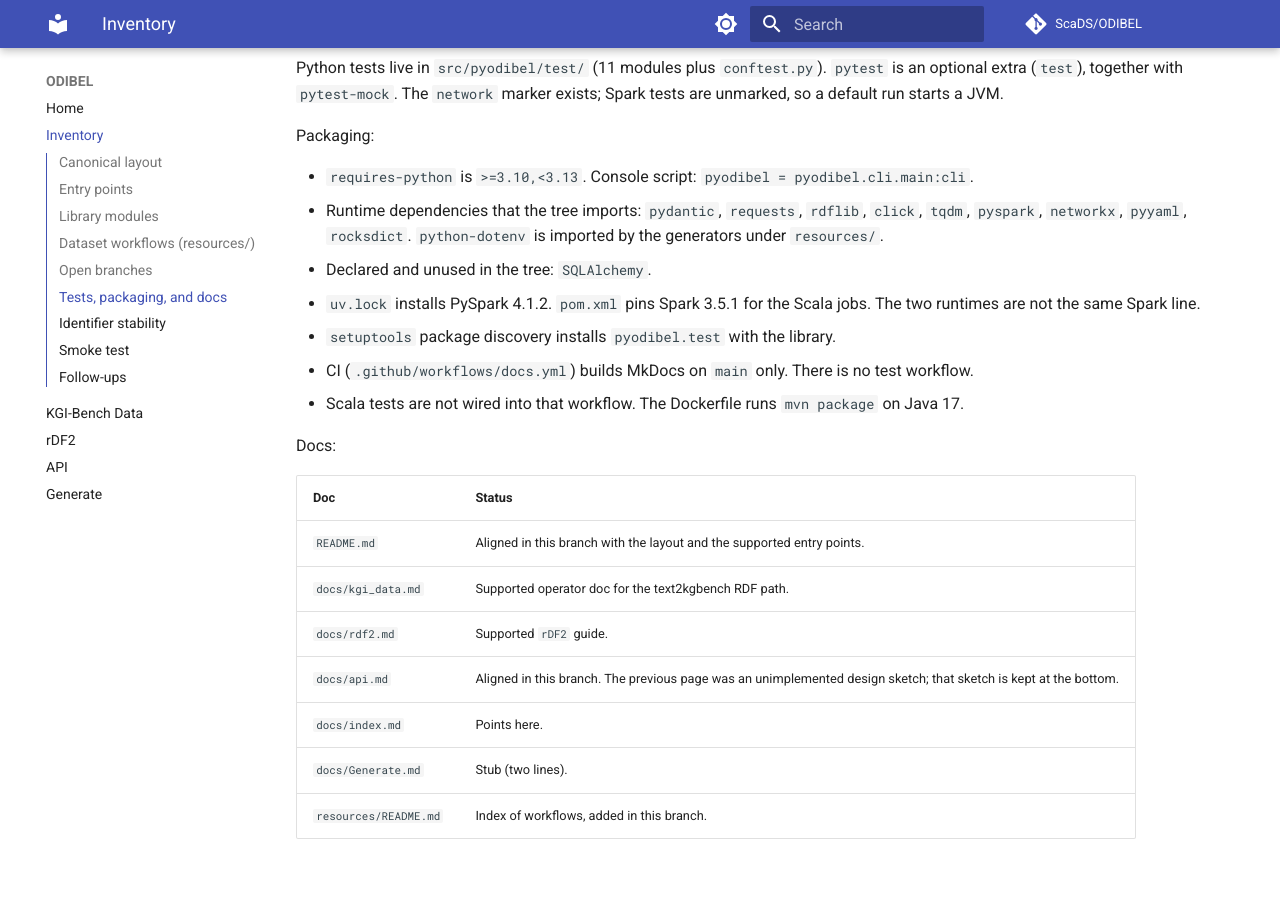
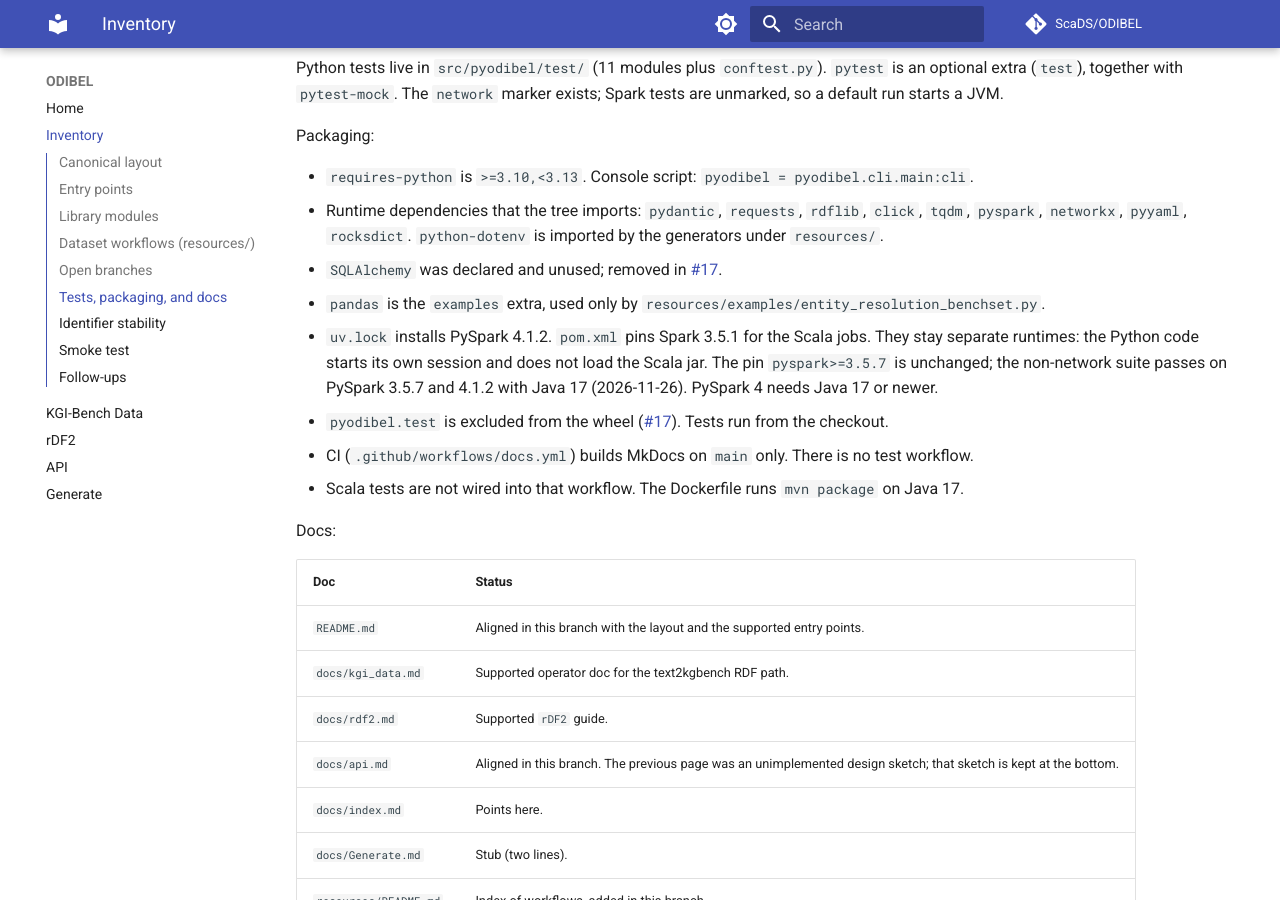
Before and after one commit to ScaDS/ODIBEL, an MkDocs documentation site: the page built from docs/inventory.md, in a window 1280 px wide and 900 px high, scrolled down 6060 px. Built offline with MkDocs 1.6.1 and Material for MkDocs 9.7.7, drawn with Linux system fonts in a browser that asks for light colours; comment, search, counter and statistics services are not loaded; some of the changed text lies outside the part shown.

Commit message:
build: drop SQLAlchemy, exclude tests from the wheel, document Spark runtimes.
pandas becomes the examples extra for entity_resolution_benchset.py. The pyspark>=3.5.7 pin is unchanged: the non-network suite passes on PySpark 3.5.7 and 4.1.2 with Java 17. The Scala jobs stay on Spark 3.5.1 as a separate runtime.

Closes #17

Co-authored-by: Cursor <cursoragent@cursor.com>

```diff
--- a/docs/inventory.md
+++ b/docs/inventory.md
@@ -109,7 +109,7 @@ Profiling in the library is `operations/sample/distributions.py` (class, propert
 | `kgflex-eval/` | experimental | DBpedia fetch scripts for KGFlex-style film/person/company extracts. README still has open TODOs. |
 | `dexter-kg/generate.py` | experimental | Uses `SourceConfig` and `GradoopSource`. |
 | `examples/dexter_kg_mapping.py` | experimental | Uses the current Gradoop adapter. Hard-coded paths. |
-| `examples/entity_resolution_benchset.py` | experimental | Standalone benchset sketch. Imports `pandas`, which is not a project dependency. |
+| `examples/entity_resolution_benchset.py` | experimental | Standalone benchset sketch. Needs the `examples` extra (pandas). |
 | `em-data-eval/abt-buy.py` | experimental | Subclasses `Source`. Pair labels still belong in `EntityResolutionData`. |
 | `product-multi-source-kg/README.md` | deprecated | Empty file. |
 | `wikidata_externalids.py`, `uris.txt`, `predicates.txt` | experimental | Loose helpers and URI lists at the resources root. |
@@ -137,9 +137,10 @@ Packaging:
 
 - `requires-python` is `>=3.10,<3.13`. Console script: `pyodibel = pyodibel.cli.main:cli`.
 - Runtime dependencies that the tree imports: `pydantic`, `requests`, `rdflib`, `click`, `tqdm`, `pyspark`, `networkx`, `pyyaml`, `rocksdict`. `python-dotenv` is imported by the generators under `resources/`.
-- Declared and unused in the tree: `SQLAlchemy`.
-- `uv.lock` installs PySpark 4.1.2. `pom.xml` pins Spark 3.5.1 for the Scala jobs. The two runtimes are not the same Spark line.
-- `setuptools` package discovery installs `pyodibel.test` with the library.
+- `SQLAlchemy` was declared and unused; removed in [#17](https://github.com/ScaDS/ODIBEL/issues/17).
+- `pandas` is the `examples` extra, used only by `resources/examples/entity_resolution_benchset.py`.
+- `uv.lock` installs PySpark 4.1.2. `pom.xml` pins Spark 3.5.1 for the Scala jobs. They stay separate runtimes: the Python code starts its own session and does not load the Scala jar. The pin `pyspark>=3.5.7` is unchanged; the non-network suite passes on PySpark 3.5.7 and 4.1.2 with Java 17 (2026-11-26). PySpark 4 needs Java 17 or newer.
+- `pyodibel.test` is excluded from the wheel ([#17](https://github.com/ScaDS/ODIBEL/issues/17)). Tests run from the checkout.
 - CI (`.github/workflows/docs.yml`) builds MkDocs on `main` only. There is no test workflow.
 - Scala tests are not wired into that workflow. The Dockerfile runs `mvn package` on Java 17.
 
@@ -191,16 +192,16 @@ Scala `mvn test` was not run. The default `JAVA_HOME` on this machine points at
 
 ## Follow-ups
 
-Items 1–4 and the caller updates in 6 are commits on this branch. The remaining items are still open.
+Items 1–4, 6, 7, 8 and 10 are commits on this branch. The remaining items are still open.
 
 1. **Spark session inheritance.** Done here. An explicit master is applied only when no `SparkContext` exists.
 2. **Spark NT directories in `nt_io`.** Done here, with `test_nt_io.py`.
 3. **Wikipedia abstract cache.** Done here under `resources/abs-cache`. Direct mode uses `rocksdict`. The README says Python `>=3.10,<3.13`.
 4. **KG corruption package.** Done here under `resources/kg-corruption`, outside the `pyodibel` import surface. Includes the example graph.
 5. **Leave KGI provenance on `kgi-bench-dbp-subonto`.** The gap checklist on that branch is the working list for multi-domain generation. MovieKG inputs, reproduction, reference audit, and entailment checks stay on #11–#14.
-6. **Quarantine stale callers.** Done here for Dexter (`GradoopSource`), Abt-Buy (`Source`), and `resources/dbpedia-multi-source-kg/generate.py` (`ont_path`). Still open: the pandas import in `resources/examples/entity_resolution_benchset.py`. Running that DBpedia generator is follow-up 13, not this item.
+6. **Quarantine stale callers.** Done here for Dexter (`GradoopSource`), Abt-Buy (`Source`), and `resources/dbpedia-multi-source-kg/generate.py` (`ont_path`). The pandas import in `resources/examples/entity_resolution_benchset.py` is now the `examples` extra ([#17](https://github.com/ScaDS/ODIBEL/issues/17)). Running that DBpedia generator is follow-up 13, not this item.
 7. **Make `systemkg` importable.** Done in [#16](https://github.com/ScaDS/ODIBEL/issues/16): the `kgcore` import is guarded and `require_kgcore()` raises a clear error. Original item: move the `kgcore` import behind an optional extra, or drop the module until the dependency exists.
-8. **Trim unused dependencies and package tests.** `SQLAlchemy` has no caller. Exclude `pyodibel.test` from the installed distribution. Decide whether the Python lock should stay on PySpark 4.1.2 while the Scala build stays on Spark 3.5.1.
+8. **Trim unused dependencies and package tests.** Done in [#17](https://github.com/ScaDS/ODIBEL/issues/17): SQLAlchemy removed, tests excluded from the wheel, Spark runtimes kept separate and documented above. Original item: `SQLAlchemy` has no caller. Exclude `pyodibel.test` from the installed distribution. Decide whether the Python lock should stay on PySpark 4.1.2 while the Scala build stays on Spark 3.5.1.
 9. **Add a Python test workflow.** Run `pytest -m "not network"` on Java 17. Mark Spark tests so a non-Spark smoke path is explicit.
 10. **Stop advertising missing adapters.** Done in [#16](https://github.com/ScaDS/ODIBEL/issues/16): the symbols are removed from `pyodibel/__init__.py` and logging is opt-in via `setup_logging()`. Original item: `WikidataDumpSource`, `LinkedDataSource`, storage, and partition symbols in `pyodibel/__init__.py` do not exist. `setup_logging()` on import writes `pyodibel.log` as a side effect.
 11. **Blank-node IDs.** Track on #5 only.
--- a/pyproject.toml
+++ b/pyproject.toml
@@ -16,7 +16,6 @@ dependencies = [
     "pydantic>=2.0.0",
     "requests>=2.25.0",
     "rdflib>=6.0.0",
-    "SQLAlchemy>=2.0.0",
     "click>=8.1.8",
     "tqdm>=4.67.1",
     "pyspark>=3.5.7",
@@ -30,6 +29,9 @@ test = [
     "pytest>=7.0.0",
     "pytest-mock>=3.10.0"
 ]
+examples = [
+    "pandas>=2.0",
+]
 docs = [
     "mkdocs>=1.6",
     "mkdocs-material>=9.5",
@@ -40,6 +42,7 @@ pyodibel = "pyodibel.cli.main:cli"
 
 [tool.setuptools.packages.find]
 where = ["src"]
+exclude = ["pyodibel.test", "pyodibel.test.*"]
 
 [tool.setuptools.package-dir]
 "" = "src"
```
Also changed, not shown: README.md (+4 -0 lines), docs/api.md (+1 -1 lines), resources/README.md (+1 -1 lines), 2 other files.
